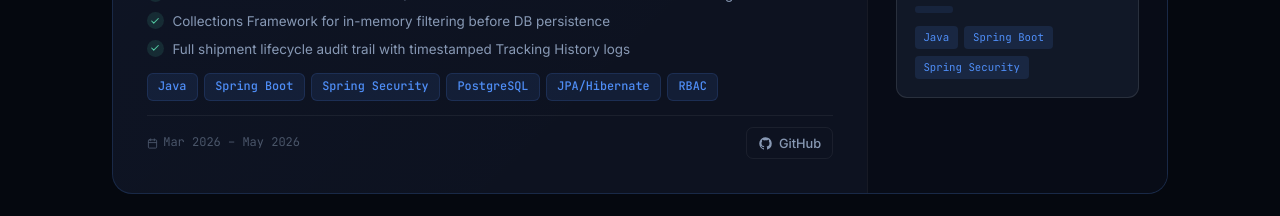
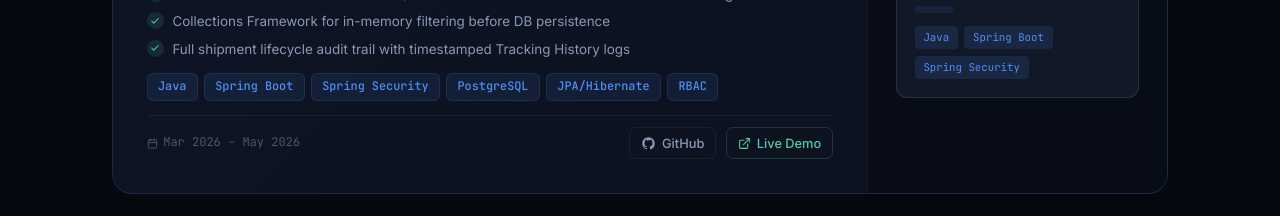
Before and after one commit to laukikupadhyay/My_New_Portfolio, a React (Vite) app: page / in a window 1280 px wide. Shown: the part 2860-3076 px from the top of the page. Built offline with nearby package versions, Linux system fonts and the light colour scheme; a web font is replaced by a local one.

Commit message:
abc live demo link updated

```diff
--- a/src/data/portfolioData.js
+++ b/src/data/portfolioData.js
@@ -245,7 +245,7 @@ export const projects = [
       "Full shipment lifecycle audit trail with timestamped Tracking History logs",
     ],
     github: "#", // ← Add your GitHub URL
-    live: null,
+    live: "https://ab-cs-of-make-up.vercel.app/",
     featured: true,
     period: "Mar 2026 – May 2026",
   },
@@ -268,7 +268,7 @@ export const projects = [
       "Automated CI/CD on Vercel (frontend) and Render (backend)",
       "Contact form with backend persistence for user inquiries",
     ],
-    github: "#",
+    github: "",
     live: "#",
     featured: true,
     period: "May 2025 – Jun 2025",
```
